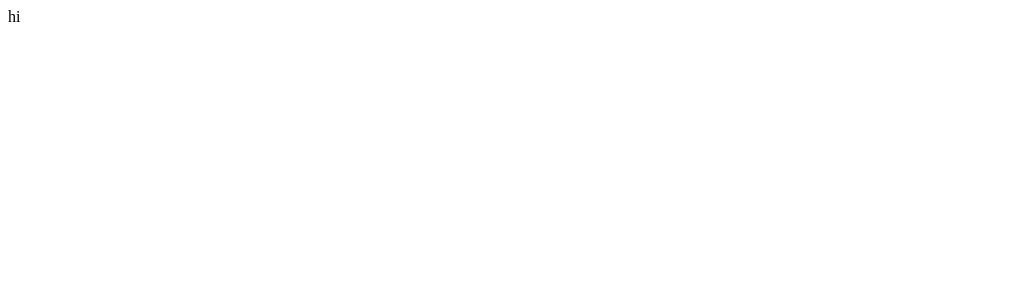
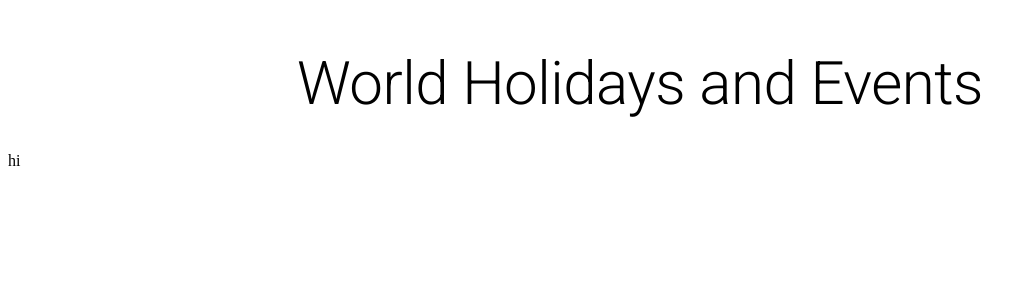
Before and after one commit to rohitnatesh/holiday-dates, a Next.js app: page / in a window 1280 px wide. Shown: the top 300 px of the page, without its empty margins (0-1035 px from the left). Built offline with nearby package versions, Linux system fonts and the light colour scheme.

Commit message:
Add header

```diff
--- a/package.json
+++ b/package.json
@@ -11,6 +11,7 @@
     "dependencies": {
         "@emotion/react": "^11.14.0",
         "@emotion/styled": "^11.14.0",
+        "@fontsource/roboto": "^5.1.1",
         "@mui/material": "^6.4.1",
         "@supabase/supabase-js": "^2.48.1",
         "next": "15.1.6",
--- a/src/app/layout.tsx
+++ b/src/app/layout.tsx
@@ -1,4 +1,10 @@
 import type { Metadata } from "next";
+import { Box, Typography } from "@mui/material";
+
+import "@fontsource/roboto/300.css";
+import "@fontsource/roboto/400.css";
+import "@fontsource/roboto/500.css";
+import "@fontsource/roboto/700.css";
 
 export const metadata: Metadata = {
     title: "World Holidays and Events",
@@ -13,6 +19,22 @@ export default function RootLayout({
     return (
         <html lang="en">
             <body>
+                <Box
+                    display="flex"
+                    justifyContent="center"
+                    alignItems="center"
+                    marginTop="3rem"
+                    marginBottom="2rem"
+                    component="header"
+                >
+                    <Typography
+                        component="h1"
+                        variant="h2"
+                        style={{ userSelect: "none" }}
+                    >
+                        World Holidays and Events
+                    </Typography>
+                </Box>
                 {children}
             </body>
         </html>
```
Also changed, not shown: 1 other file (tests, documents, lock files or other folders). Lines whose indentation alone changed are shown as unchanged.
